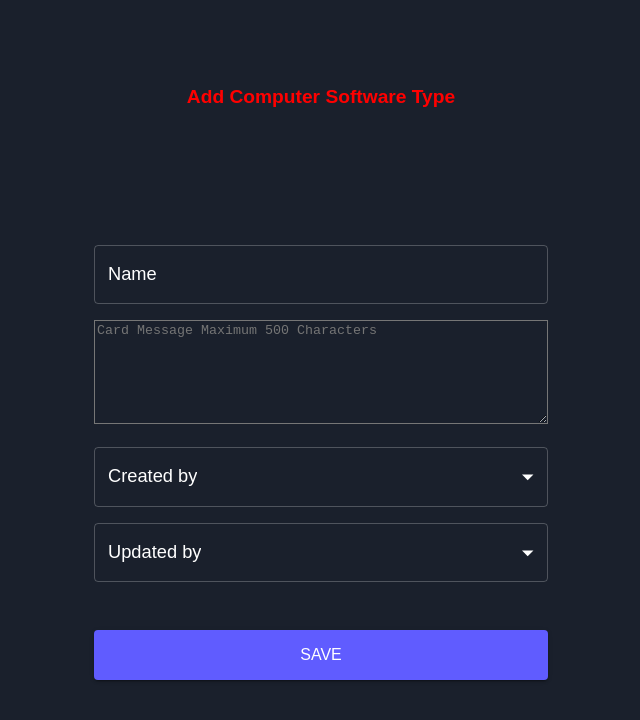
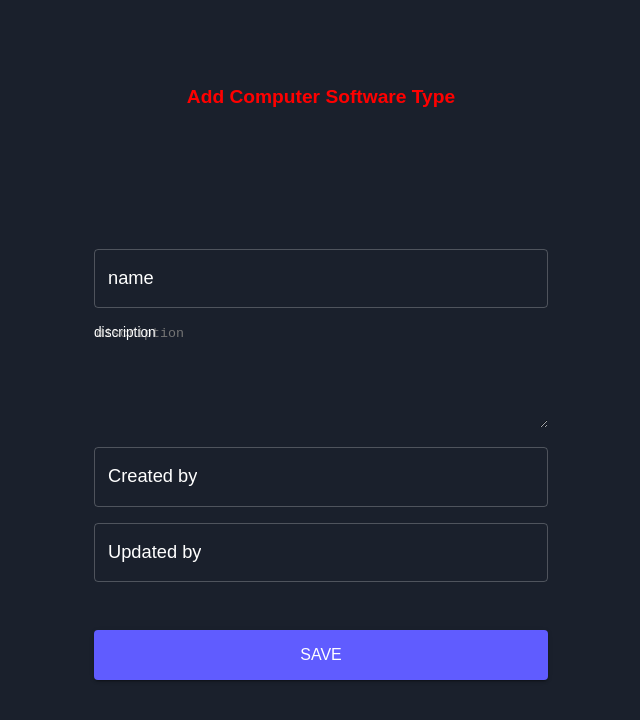
Before and after one commit to SarangGunjawate/backbone, a React (Create React App) app: page /softwaretype in a window 1280 px wide. Shown: the top 720 px of the page, without its empty margins (319-959 px from the left). Built offline with nearby package versions, Linux system fonts and the light colour scheme.

Commit message:
initial commit

```diff
--- a/src/Component/Container/SoftwareType.js
+++ b/src/Component/Container/SoftwareType.js
@@ -1,29 +1,29 @@
 import React from "react";
 import { Box, Grid } from "@mui/material";
-import SoftwaretypForm from "../Auth/SoftwaretypForm";
+import SoftwaretypForm from "../SoftwareType/SoftwaretypForm";
 import { Softwaretyp } from "../../Services/AuthService";
 
 function SoftwareType() {
-  // const handleFormSubmit = async (formValues) => {
-  //   console.log("formvaluesssss", formValues);
+  const handleFormSubmit = async (formValues) => {
+    console.log("formvaluesssss", formValues);
 
-  //   const parameters = {
-  //     name: formValues.name,
-  //     discription: formValues.discription,
-  //     created_by: formValues.created_by,
-  //     updated_by: formValues.updated_by
-  //   };
+    const parameters = {
+      name: formValues.name,
+      discription: formValues.discription,
+      created_by: formValues.created_by,
+      updated_by: formValues.updated_by
+    };
 
-  //   console.log("parametersss", parameters);
+    console.log("parametersss", parameters);
 
-  //   try {
-  //     const response = await Softwaretyp(parameters);
+    try {
+      const response = await Softwaretyp(parameters);
 
-  //     console.log("signupResponse", response);
-  //   } catch (error) {
-  //     console.log("error", error);
-  //   }
-  // };
+      console.log("response", response);
+    } catch (error) {
+      console.log("error", error);
+    }
+  };
 
   return (
     <Grid item xs={12} sm={6} md={4} lg={4}>
@@ -34,7 +34,9 @@ function SoftwareType() {
           margin: "auto",
         }}
       >
-        <SoftwaretypForm />
+        <SoftwaretypForm
+          handleFormSubmit={handleFormSubmit}
+        />
       </Box>
     </Grid>
   );
--- /dev/null
+++ b/src/Component/Container/SoftwaretypeListManager.js
@@ -0,0 +1,12 @@
+import React from 'react'
+import SoftwareTypeList from '../SoftwareType/SoftwareTypeList'
+
+function SoftwaretypeListManager() {
+  return (
+    <div>
+      <SoftwareTypeList />
+    </div>
+  )
+}
+
+export default SoftwaretypeListManager
--- /dev/null
+++ b/src/Component/Pages/SoftwareTypeListPage.js
@@ -0,0 +1,12 @@
+import React from 'react'
+import SoftwaretypeListManager from '../Container/SoftwaretypeListManager'
+
+function SoftwareTypeListPage() {
+  return (
+    <div>
+      <SoftwaretypeListManager />
+    </div>
+  )
+}
+
+export default SoftwareTypeListPage
--- a/src/Component/Route/RouteManager.js
+++ b/src/Component/Route/RouteManager.js
@@ -1,11 +1,11 @@
 import React from "react";
 import { Route, Routes, BrowserRouter } from "react-router-dom";
 import ForgotPassword from "../Auth/ForgotPassword";
-import SoftwaretypForm from "../Auth/SoftwaretypForm";
 import WithLoader from "../HOC/WithLoader";
 import SigninPage from "../Pages/SigninPage";
 import SignupPage from "../Pages/SignupPage";
 import SoftwareListPage from "../Pages/SoftwareListPage";
+import SoftwareTypeListPage from "../Pages/SoftwareTypeListPage";
 import SoftwareTypePage from "../Pages/SoftwareTypePage";
 
 function RouteManager() {
@@ -18,6 +18,7 @@ function RouteManager() {
         <Route path="/forgotpass" element={<ForgotPassword />} />
         <Route path="/softwarelist" element={<SoftwareListPage />} />
         <Route path="/withLoader" element={<WithLoader />} />
+        <Route path="/softwaretypelist" element={<SoftwareTypeListPage />} />
       </Routes>
   );
 }
--- /dev/null
+++ b/src/Component/SoftwareType/SoftwareTypeList.js
@@ -0,0 +1,11 @@
+import React from 'react'
+
+function SoftwareTypeList() {
+  return (
+    <div>
+
+    </div>
+  )
+}
+
+export default SoftwareTypeList
--- /dev/null
+++ b/src/Component/SoftwareType/SoftwaretypForm.js
@@ -0,0 +1,252 @@
+import {
+  Box,
+  Typography,
+  Grid,
+  FormControl,
+  TextField,
+  TextareaAutosize,
+  Button,
+  FormHelperText,
+  InputLabel,
+} from "@mui/material";
+import React, { useState } from "react";
+
+function SoftwaretypForm(props) {
+  const { handleFormSubmit } = props;
+
+  // Form fields
+  const [inputValues, setInputValue] = useState({
+    name: "",
+    discription: "",
+    created_by: "",
+    updated_by: "",
+  });
+
+  // Form errors
+  const [errors, setErrors] = useState({
+    name: "",
+    discription: "",
+    created_by: "",
+    updated_by: "",
+  });
+
+  const handleOnSubmit = () => {
+    let validationErrors = {};
+    Object.keys(inputValues).forEach((name) => {
+      const error = validateForm(name, inputValues[name]);
+      if (error && error.length > 0) {
+        validationErrors[name] = error;
+      }
+    });
+    if (Object.keys(validationErrors).length > 0) {
+      setErrors({ ...errors, ...validationErrors });
+      return;
+    }
+
+    // Submit form
+    handleFormSubmit(inputValues);
+    console.log("inputValues", inputValues);
+  };
+
+  const validateForm = (name, value) => {
+    switch (name) {
+      case "name":
+        if (!value || value.trim() === "") {
+          return "name is required";
+        } else {
+          return "";
+        }
+
+      case "discription":
+        if (!value || value.trim() === "") {
+          return "description is required";
+        } else {
+          return "";
+        }
+
+      case "created_by":
+        if (!value || value.trim() === "") {
+          return "please fill created by name";
+        } else {
+          return "";
+        }
+
+      case "updated_by":
+        if (!value || value.trim() === "") {
+          return "please fill updated by name";
+        } else {
+          return "";
+        }
+
+      default: {
+        return "";
+      }
+    }
+  };
+
+  const handleOnChange = (event) => {
+    const { name } = event.target;
+
+    const value =
+      event.target.name === "agree" ? event.target.checked : event.target.value;
+
+    setErrors({ ...errors, [name]: validateForm(name, value) });
+    setInputValue({ ...inputValues, [name]: value });
+  };
+
+  return (
+    <Box
+      sx={{
+        width: "100%",
+        height: "100%",
+      }}
+    >
+      <Box
+        component={"form"}
+        sx={{
+          width: "100%",
+          height: "100%",
+          //   backgroundColor: "gray",
+          display: "flex",
+          justifyContent: "space-between",
+          flexDirection: "column",
+          alignItems: "center",
+          py: 10,
+          px: 5,
+        }}
+        noValidate
+        autoComplete="off"
+      >
+        <Typography
+          component="div"
+          sx={{
+            textAlign: "center",
+            width: "100%",
+            fontWeight: 700,
+            fontSize: "1.2rem",
+            lineHeight: "33px",
+            color: "red",
+          }}
+        >
+          Add Computer Software Type
+        </Typography>
+        <Grid
+          container
+          sx={{ width: "100%", alignSelf: "center", paddingBottom: 5 }}
+          spacing={2}
+        >
+          <Grid item align="center" md={12} sx={{ width: "100%" }}>
+            <FormControl
+              sx={{
+                width: "100%",
+                "& .css-1mbbtyd-MuiFormHelperText-root": { marginLeft: 0 },
+              }}
+            >
+              <TextField
+                name="name"
+                id="outlined-basic"
+                label="name"
+                variant="outlined"
+                onChange={handleOnChange}
+                helperText={errors.name}
+                value={inputValues.name.value}
+                error={errors.name ? true : false}
+              />
+            </FormControl>
+          </Grid>
+          <Grid item align="center" md={12} sx={{ width: "100%" }}>
+            <FormControl
+              sx={{
+                width: "100%",
+                "& .css-dogy4y-MuiFormHelperText-root.Mui-error": {
+                  marginLeft: 0,
+                },
+              }}
+              variant="standard"
+            >
+              <InputLabel shrink htmlFor="discription">
+                discription
+              </InputLabel>
+              <TextareaAutosize
+                id={"discription"}
+                maxRows={4}
+                type="Text"
+                aria-label="maximum height"
+                placeholder="discription"
+                defaultValue=""
+                name="discription"
+                // value={inputValues.discription.value}
+                onChange={handleOnChange}
+                style={{
+                  width: "100%",
+                  height: 100,
+                  backgroundColor: "#1A202C",
+                  resize: "vertical",
+                  color: "#fff",
+                  border: errors.discription ? "1px solid red" : "none",
+                }}
+              />
+              <FormHelperText error={errors.discription ? true : false}>
+                {errors.discription}
+              </FormHelperText>
+            </FormControl>
+          </Grid>
+          <Grid item align="center" md={12} sx={{ width: "100%" }}>
+            <FormControl
+              sx={{
+                width: "100%",
+                "& .css-1mbbtyd-MuiFormHelperText-root": { marginLeft: 0 },
+              }}
+            >
+              <TextField
+                id="outlined-select-currency"
+                // select
+                label="Created by"
+                name="created_by"
+                onChange={handleOnChange}
+                helperText={errors.created_by}
+                value={inputValues.created_by}
+                error={errors.created_by ? true : false}
+              />
+            </FormControl>
+          </Grid>
+          <Grid item align="center" md={12} sx={{ width: "100%" }}>
+            <FormControl
+              sx={{
+                width: "100%",
+                "& .css-1mbbtyd-MuiFormHelperText-root": { marginLeft: 0 },
+              }}
+            >
+              <TextField
+                id="outlined-select-currency"
+                // select
+                label="Updated by"
+                name="updated_by"
+                onChange={handleOnChange}
+                helperText={errors.updated_by}
+                value={inputValues.updated_by}
+                error={errors.updated_by ? true : false}
+              />
+            </FormControl>
+          </Grid>
+          <Grid item align="center" md={12} sx={{ width: "100%" }}>
+            <Button
+              onClick={handleOnSubmit}
+              aria-label="login"
+              variant="contained"
+              sx={{
+                width: "100%",
+                height: "50px",
+                mt: 4,
+              }}
+            >
+              save
+            </Button>
+          </Grid>
+        </Grid>
+      </Box>
+    </Box>
+  );
+}
+
+export default SoftwaretypForm;
--- a/src/Services/ApiConfig.js
+++ b/src/Services/ApiConfig.js
@@ -3,5 +3,5 @@ console.log('baseUrl', BaseURL)
 
 
 export const getSignInURL = () => `${BaseURL}/api/token/`
-export const getSoftwareTypeURL = () => 'http://192.168.0.178:8000/user';
-export const getSoftwareList = () => `${BaseURL}/Software/`;
+export const getSoftwareTypeURL = () => `${BaseURL}/Softwaretype/`;
+export const getSoftwareList = () => `${BaseURL}/software/`;
--- a/src/Services/AuthService.js
+++ b/src/Services/AuthService.js
@@ -6,7 +6,7 @@ export const login = async (data) => {
     return await axiosInstance.post(getSignInURL(), JSON.stringify(data));
 }
 
-export const Softwaretyp = async (data, res) => {
-    console.log('data', data);
-    return await axiosInstance.post(getSoftwareTypeURL(), JSON.stringify(data));
+export const Softwaretyp = (parameters) => {
+    console.log('data', parameters);
+    return axiosInstance.post(getSoftwareTypeURL(), JSON.stringify(parameters));
 }
```
Also changed, not shown: src/Redux/Reducers/SoftwaretypeReducer.js (added), src/Services/SoftwaretypeService.js (added).
